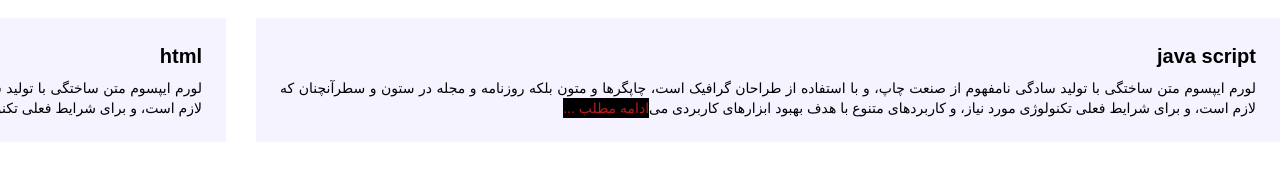
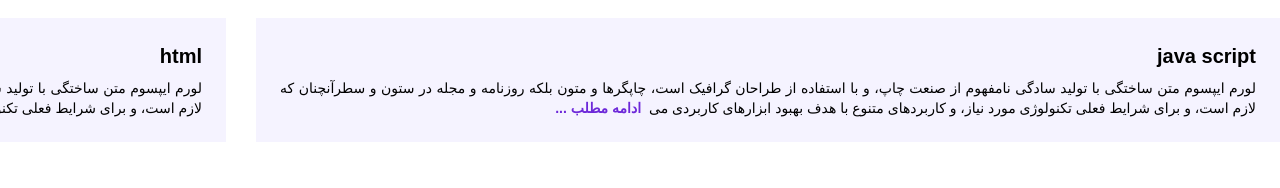
Before and after one commit to setare-saedi/landing-page, a React (Create React App) app: page / in a window 1280 px wide. Shown: the part 1587-1775 px from the top of the page. Built offline with nearby package versions, Linux system fonts and the light colour scheme; a small style sheet from the web is missing.

Commit message:
Update SwiperSliderPerView.jsx

```diff
--- a/src/components/SwiperSliders/SwiperSliderPerView/SwiperSliderPerView.jsx
+++ b/src/components/SwiperSliders/SwiperSliderPerView/SwiperSliderPerView.jsx
@@ -34,8 +34,8 @@
                                             {skill.description.substring(0, 250)}
                                             {
                                                 !isShowReadMore ?
-                                                    <button className=' bg-black text-red-700  ' onClick={() => setIsShowReadMore(!isShowReadMore)}>
-                                                        ادامه مطلب ...
+                                                    <button className=' text-violet-700 px-2 text-md font-bold ' onClick={() => setIsShowReadMore(!isShowReadMore)}>
+                                                         ادامه مطلب ...
                                                     </button>
                                                     :
                                                     <>{skill.description.substring(250, skill.description.length)}</>
```
